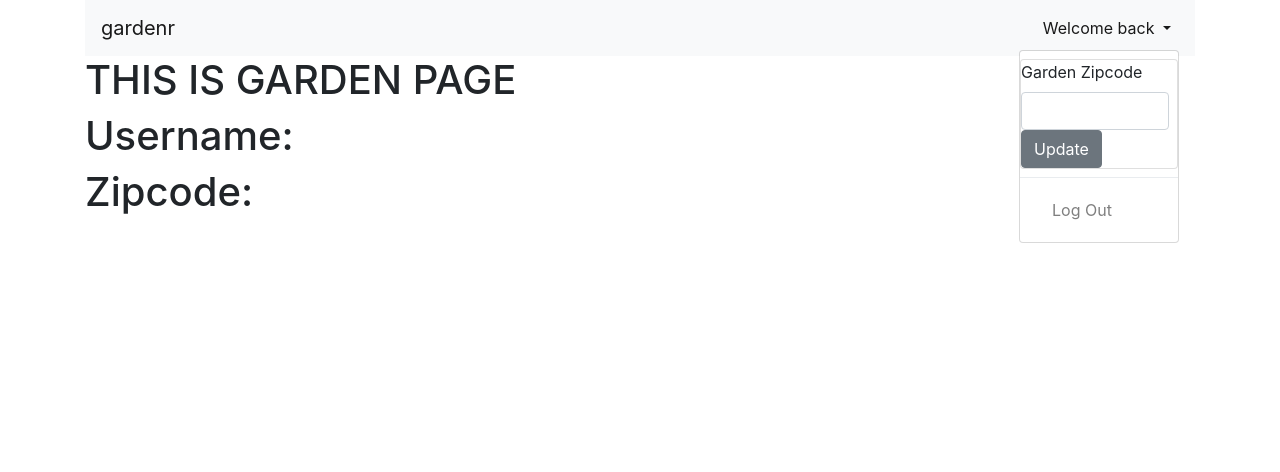
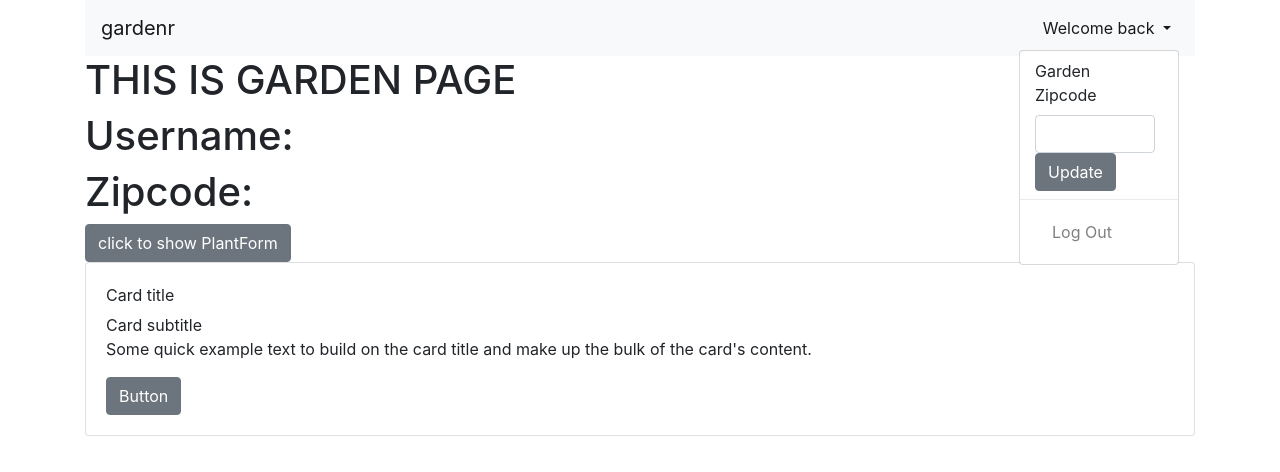
Before and after one commit to ycchi/gardenr, a React (Create React App) app in the folder client/: page /garden in a window 1280 px wide. Both pictures are taken after a click on the link "Welcome back". Shown: the top 472 px of the page. Built offline with nearby package versions, Linux system fonts and the light colour scheme; no server answers.

Commit message:
working on add plant form submit. -toggle hide

```diff
--- a/client/src/components/NavbarDropdown.js
+++ b/client/src/components/NavbarDropdown.js
@@ -16,7 +16,7 @@ import {
   FormGroup,
   Label,
   Input,
-Card
+  Container
 } from 'reactstrap';
 
 export default class NavbarDropdown extends React.Component {
@@ -57,9 +57,9 @@ export default class NavbarDropdown extends React.Component {
                 <DropdownMenu right>
 
 
-                  <Card>
+                  <Container>
                     <Form onSubmit={() => {
-                       this.props.handleFormSubmit()
+                       this.props.handleFormSubmitZipcode()
                     }}>
                      <FormGroup className="mb-2 mr-sm-2 mb-sm-0">
                         <Label for="zipcode" className="mr-sm-2">Garden Zipcode</Label>
@@ -69,7 +69,7 @@ export default class NavbarDropdown extends React.Component {
                      </FormGroup>
                      <Button type="submit">Update</Button>
                   </Form>
-                </Card>
+                  </Container>
 
 
                   <DropdownItem divider />
--- /dev/null
+++ b/client/src/components/PlantCard.js
@@ -0,0 +1,21 @@
+import React from 'react';
+import { Card, CardImg, CardText, CardBody,
+  CardTitle, CardSubtitle, Button } from 'reactstrap';
+
+const PlantCard = (props) => {
+  return (
+    <div>
+      <Card>
+        {/* <CardImg top width="100%" src="https://placeholdit.imgix.net/~text?txtsize=33&txt=318%C3%97180&w=318&h=180" alt="Card image cap" /> */}
+        <CardBody>
+          <CardTitle>Card title</CardTitle>
+          <CardSubtitle>Card subtitle</CardSubtitle>
+          <CardText>Some quick example text to build on the card title and make up the bulk of the card's content.</CardText>
+          <Button>Button</Button>
+        </CardBody>
+      </Card>
+    </div>
+  );
+};
+
+export default PlantCard;
--- /dev/null
+++ b/client/src/components/PlantForm.js
@@ -0,0 +1,48 @@
+import React from 'react';
+import { Col, Button, Form, FormGroup, Label, Input, FormText } from 'reactstrap';
+
+export default class PlantForm extends React.Component {
+  render() {
+    return (
+      <Form>
+        <FormGroup row>
+          <Label for="plantName" sm={2}>Plant Name</Label>
+          <Col sm={10}>
+            <Input type="text" name="plantName" id="plantName" placeholder="Garden Tomato" />
+          </Col>
+        </FormGroup>
+        <FormGroup row>
+          <Label for="nickname" sm={2}>Nickname</Label>
+          <Col sm={10}>
+            <Input type="text" name="nickname" id="nickname" placeholder="Tomato #3" />
+          </Col>
+        </FormGroup>
+
+        <FormGroup row>
+          <Label for="PlantedDate" sm={2}>Planted Date</Label>
+          <Col sm={10}>
+          <Input
+            type="date"
+            name="date"
+            id="PlantedDate"
+            placeholder="date placeholder"
+          />
+          </Col>
+        </FormGroup>
+
+        <FormGroup row>
+          <Label for="exampleText" sm={2}>Text Area</Label>
+          <Col sm={10}>
+            <Input type="textarea" name="text" id="exampleText" />
+          </Col>
+        </FormGroup>
+
+        <FormGroup check row>
+          <Col sm={{ size: 10, offset: 2 }}>
+            <Button>Submit</Button>
+          </Col>
+        </FormGroup>
+      </Form>
+    );
+  }
+}
--- a/client/src/pages/Garden.js
+++ b/client/src/pages/Garden.js
@@ -1,7 +1,10 @@
 import React, { Component } from 'react';
-import { getUserData, updateZipcode } from '../utils/API';
+import { getUserData, updateZipcode, addPlant } from '../utils/API';
 // import NavBar from '../components/NavBar';
 import NavbarDropdown from '../components/NavbarDropdown';
+import PlantCard from '../components/PlantCard';
+import PlantForm from '../components/PlantForm';
+import { Row, Col, Button } from 'reactstrap';
 
 
 class Garden extends Component {
@@ -14,9 +17,16 @@ class Garden extends Component {
       this.state = {
          username: '',
          plants: [],
-         zipcode: ''
+         zipcode: '',
+         isHidden: true
       };
     }
+
+   toggleHidden () {
+      this.setState({
+         isHidden: !this.state.isHidden
+      })
+   }
 
    handleZipcodeChange(zipcode) {
       this.setState({zipcode});
@@ -38,7 +48,7 @@ class Garden extends Component {
          })
    }
 
-   handleFormSubmit = event => {
+   handleFormSubmitZipcode = event => {
       console.log(`RUNNING: handleFormSubmit`)
       // event.preventDefault();
       const zipcode = {
@@ -61,13 +71,24 @@ class Garden extends Component {
             <div className="container">
             <NavbarDropdown username={this.state.username}
             onZipcodeChange={this.handleZipcodeChange}
-            handleFormSubmit={this.handleFormSubmit}
+            handleFormSubmitZipcode={this.handleFormSubmitZipcode}
             zipcode={this.state.zipcode}
             />
+
             <h1>THIS IS GARDEN PAGE</h1>
-
             <h1>Username: {this.state.username}</h1>
             <h1>Zipcode: {this.state.zipcode}</h1>
+
+            <Row>
+            <Col>
+            <Button onClick={this.toggleHidden.bind(this)}> click to show PlantForm</Button>
+
+            {!this.state.isHidden && <PlantForm />}
+
+            <PlantCard />
+            </Col>
+            </Row>
+
             </div>
 
 
--- a/client/src/utils/API.js
+++ b/client/src/utils/API.js
@@ -1,9 +1,7 @@
 import axios from 'axios';
 
 // change uri when in production
-export const getUserData = () => {
-   return axios.get('/api/plants');
-};
+
 
 export const updateZipcode = (zipcode) => {
    console.log(`RUNNING: updateZipcode`)
@@ -11,6 +9,15 @@ export const updateZipcode = (zipcode) => {
    return axios.put('/api/user', zipcode)
 }
 
+export const getUserData = () => {
+   return axios.get('/api/plants');
+};
+
+export const addPlant = (plantData) => {
+   console.log(`RUNNING: addPlant`)
+   return axios.post('/api/plant', plantData)
+}
+
 
 export default {
    getUserData,
```
